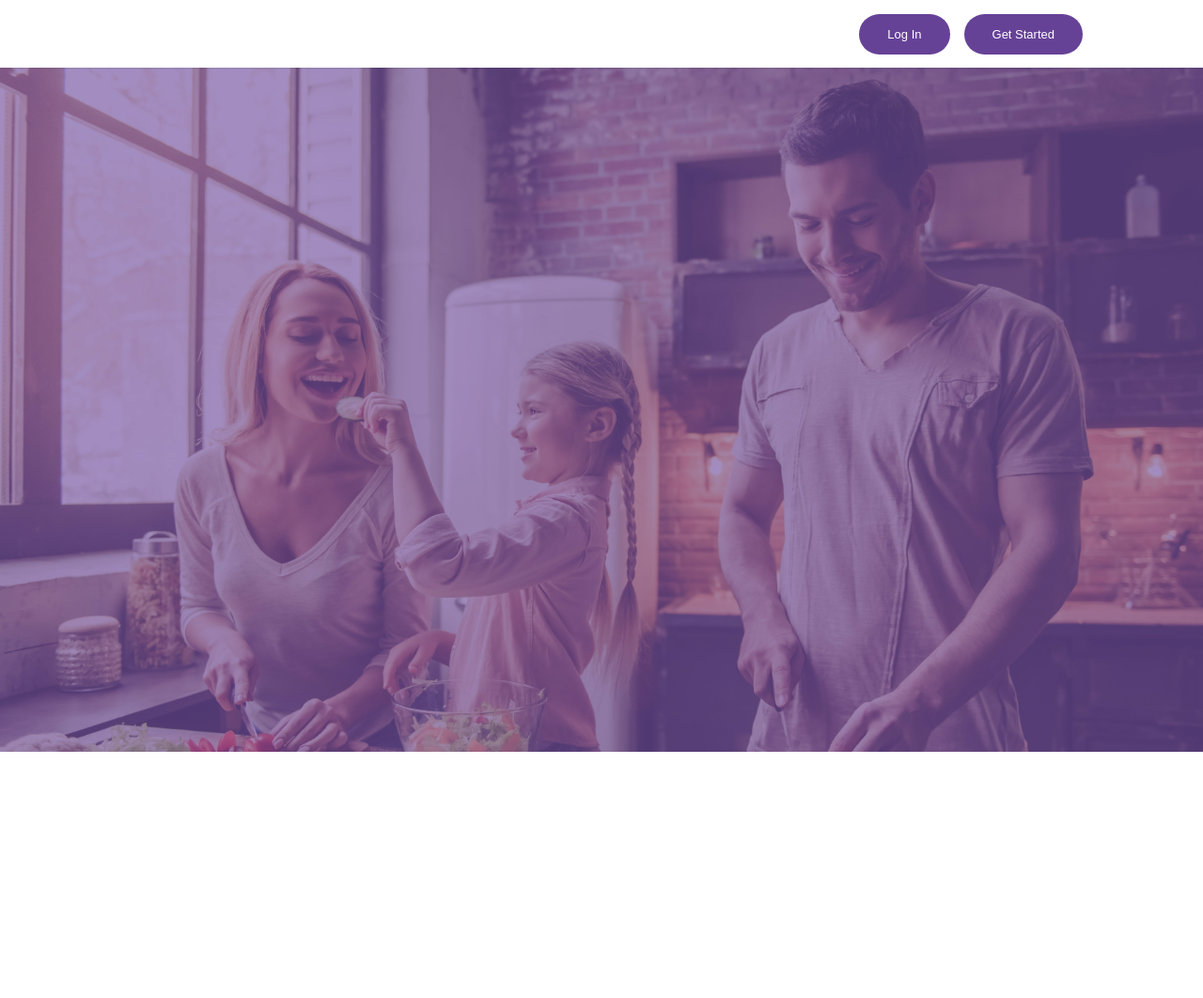
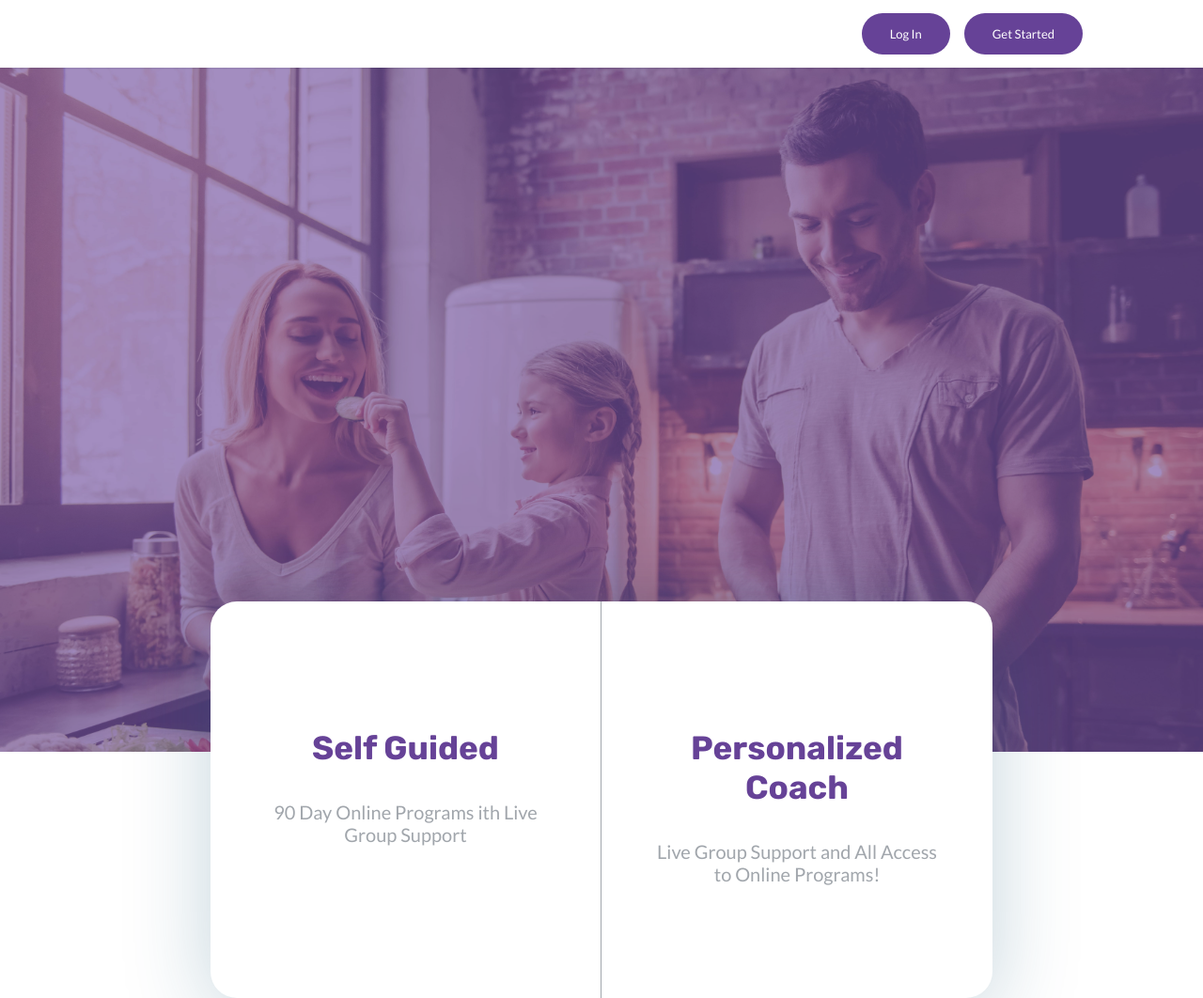
Before and after one commit to teddyotieno/redefine-gatsby, a Gatsby site: page / in a window 1280 px wide. Shown: the whole page at 94% size. Before the commit the page ends 800 px from the top, so only its background shows below. Built offline with nearby package versions, Linux system fonts and the light colour scheme; Gatsby itself is replaced by a stand-in of ours.

Commit message:
add pricing plans components

```diff
--- a/src/components/layout.js
+++ b/src/components/layout.js
@@ -33,6 +33,27 @@ export default ({ children }) => (
         }
       `}
     ></Global>
+    <Global
+      styles={css`
+        @import url("https://fonts.googleapis.com/css?family=Lato|Rubik:500,700&display=swap");
+        h1,
+        h2,
+        h3,
+        h4,
+        h5,
+        h6 {
+          font-family: "Rubik", sans-serif;
+        }
+        h3 {
+          font-size: 3.5rem;
+        }
+        a,
+        button,
+        p {
+          font-family: "Lato", sans-serif;
+        }
+      `}
+    ></Global>
     <Header />
     <main>{children}</main>
     <footer></footer>
--- a/src/components/theme.js
+++ b/src/components/theme.js
@@ -4,5 +4,6 @@ export default {
     orange: "#f79823",
     black: "#202020",
     white: "#fff",
+    grey: "#a1a6ac",
   },
 }
--- a/src/pages/index.js
+++ b/src/pages/index.js
@@ -1,5 +1,6 @@
 import React from "react"
 import styled from "@emotion/styled"
+import theme from "../components/theme"
 import Layout from "../components/layout"
 import HeroImage from "../images/family_cooking.jpg"
 
@@ -17,11 +18,71 @@ const HomepageHero = styled.div`
   background: rgba(102, 66, 151, 0.6);
 `
 
+const PricingPlansContainer = styled.div`
+  display: flex;
+  justify-content: center;
+  margin-top: -20vh;
+`
+
+const PricingPlansList = styled.div`
+  max-width: 65%;
+  margin: 0 auto;
+  display: flex;
+  border-radius: 28px;
+  background: #fff;
+  box-shadow: 0 14px 90px rgba(26, 87, 120, 0.26);
+`
+
+const PricingPlan = styled.div`
+  flex-basis: 50%;
+  padding: 100px 50px;
+  text-align: center;
+  color: ${theme.colors.grey};
+  :first-child {
+    border-right: 1px solid ${theme.colors.grey};
+  }
+  h3,
+  p {
+    margin: 1em 0;
+  }
+  h3 {
+    color: ${theme.colors.purple};
+  }
+  p {
+    font-size: 2rem;
+  }
+`
+
+const TestimonialContainer = styled.div`
+  display: flex;
+  justify-content: center;
+  padding-top: 40px;
+`
+
+const Testimonial = styled.div`
+  position: relative;
+  padding: 70px 90px 70px 30px;
+  flex-basis: 40%;
+  box-shadow: 0 10px 20px rgba(0, 0, 0, 0.19), 0 6px 6px rgba(0, 0, 0, 0.23);
+`
+
 const IndexPage = () => (
   <Layout>
     <HomepageHeroContainer>
       <HomepageHero />
     </HomepageHeroContainer>
+    <PricingPlansContainer>
+      <PricingPlansList>
+        <PricingPlan>
+          <h3>Self Guided</h3>
+          <p> 90 Day Online Programs ith Live Group Support</p>
+        </PricingPlan>
+        <PricingPlan>
+          <h3>Personalized Coach</h3>
+          <p>Live Group Support and All Access to Online Programs!</p>
+        </PricingPlan>
+      </PricingPlansList>
+    </PricingPlansContainer>
   </Layout>
 )
 
```
